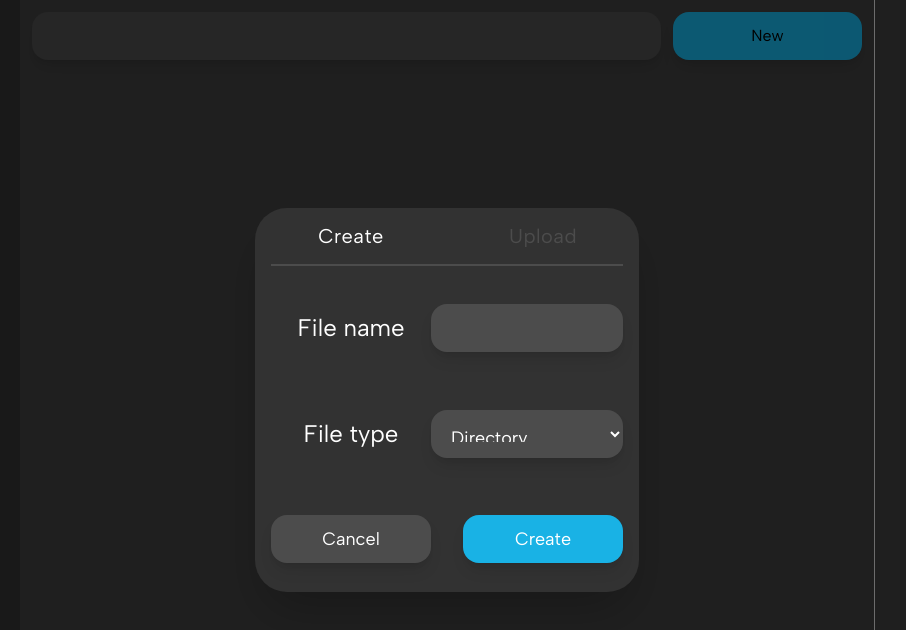
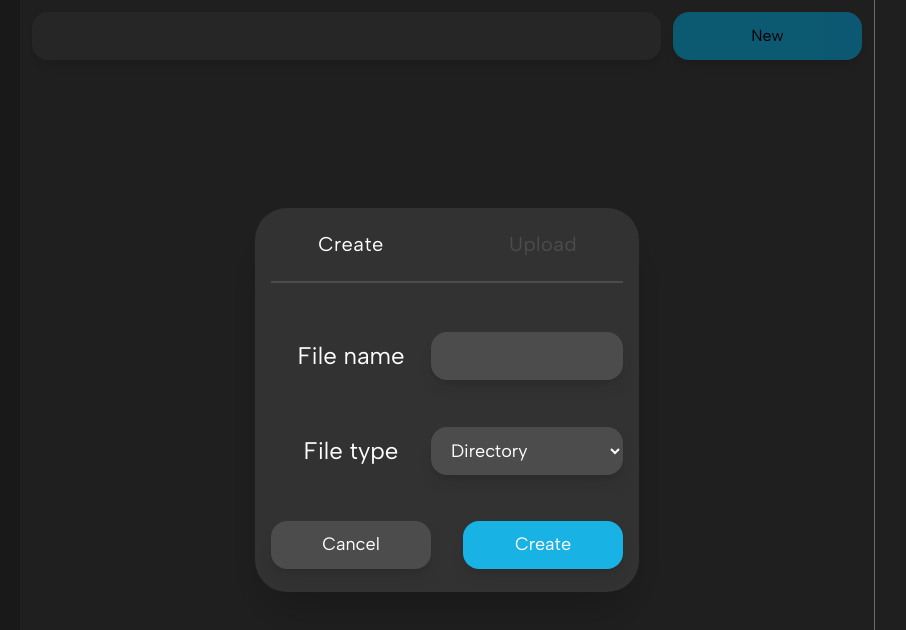
Before and after one commit to Jorge-Reynaga/Caelus, a React (Vite) app in the folder client/: page / in a window 1280 px wide. Shown: the top 630 px of the page, without its empty margins (193-1099 px from the left). Built offline with nearby package versions, Linux system fonts and the light colour scheme.

Commit message:
refactor: Group the create form into a component

```diff
--- /dev/null
+++ b/client/src/components/CreateForm.tsx
@@ -0,0 +1,80 @@
+function CreateForm() {
+  return (
+    <form className="flex flex-wrap w-full">
+      <div className={`
+        flex
+        w-full
+        m-4 mt-0
+        items-center
+      `}>
+        <label className={`
+          flex-1
+          w-1/2
+          text-[24px] text-[#FFFFFF] text-center
+        `}>
+          File name
+        </label>
+        <input className={`
+          flex-1
+          w-1/2 h-12
+          p-4 bg-[#4C4C4C]
+          text-[18px] text-[#FFFFFF]
+          rounded-2xl shadow-lg
+          focus:outline-0
+        `} type="text" />
+      </div>
+
+      <div className={`
+        flex
+        w-full
+        m-4
+        items-center
+      `}>
+        <label className={`
+          flex-1
+          w-1/2
+          text-[24px] text-[#FFFFFF] text-center
+        `}>
+          File type
+        </label>
+        <select className={`
+          flex-1
+          w-1/2 h-12
+          pl-4 pr-4 bg-[#4C4C4C]
+          text-[18px] text-[#FFFFFF]
+          rounded-2xl shadow-lg
+        `}>
+          <option value="Directory">Directory</option>
+        </select>
+      </div>
+
+      <div className={`
+        flex
+        w-full
+        items-center
+      `}>
+        <button type="button" className={`
+          w-1/2 h-12
+          m-4 bg-[#4C4C4C]
+          text-[18px] text-[#FFFFFF]
+          rounded-2xl shadow-lg
+          cursor-pointer
+        `}>
+          <span>Cancel</span>
+        </button>
+
+        <button type="submit" className={`
+          w-1/2 h-12
+          m-4 bg-[#19B2E5]
+          text-[18px] text-[#FFFFFF]
+          rounded-2xl shadow-lg
+          cursor-pointer
+        `}>
+          <span>Create</span>
+        </button>
+      </div>
+    </form>
+  )
+}
+
+export default CreateForm
--- a/client/src/components/Modal.tsx
+++ b/client/src/components/Modal.tsx
@@ -1,42 +1,48 @@
+import CreateForm from "./CreateForm"
+
 function Modal() {
   return (
-    <div className="flex fixed bg-[#000000]/50
-    h-dvh w-full transition-opacity items-center justify-center">
+    <div className={`
+      flex
+      fixed h-dvh w-full
+      bg-[#000000]/50
+      items-center justify-center
+      transition-opacity
+    `}>
+      <div className={`
+        flex flex-wrap
+        w-96 h-96
+        bg-[#323232]
+        rounded-4xl shadow-2xl
+      `}>
+        <div className="flex w-full">
+          <button type="button" className="w-1/2">
+            <span className={`
+              text-[20px] text-[#FFFFFF] tracking-wide
+              cursor-pointer
+            `}>
+              Create
+            </span>
+          </button>
 
-      <form onSubmit={undefined} className="w-96 h-96 bg-[#323232] rounded-4xl flex flex-wrap shadow-2xl">
-        <div className="w-full flex">
-          <button type="button" className="w-1/2 cursor-pointer text-[#FFFFFF] text-[20px] tracking-wide">
-            <span>Create</span>
-          </button>
-          <button type="button" className="w-1/2 cursor-pointer hover:text-[#D9D9D9] text-[#4C4C4C] text-[20px] tracking-wide">
-            <span>Upload</span>
+          <button type="button" className="w-1/2">
+            <span className={`
+              text-[20px] text-[#4C4C4C] tracking-wide hover:text-[#D9D9D9]
+              cursor-pointer
+            `}>
+              Upload
+            </span>
           </button>
         </div>
 
-        <div className="w-full border-t-2 ml-4 mr-4 h-0 border-[#4C4C4C]"></div>
+        <div className={`
+          w-full h-0
+          ml-4 mr-4
+          border-t-2 border-[#4C4C4C]
+        `} />
 
-        <div className="w-full flex m-4 mt-0 items-center">
-          <label className="flex-1 w-1/2 text-[#FFFFFF] text-center text-[24px]">File name</label>
-          <input className="flex-1 w-1/2 h-12 bg-[#4C4C4C] text-[18px] p-4 rounded-2xl shadow-lg text-[#FFFFFF] focus:outline-0" type="text"></input>
-        </div>
-
-        <div className="w-full flex m-4 items-center">
-          <label className="flex-1 w-1/2 text-[#FFFFFF] text-center text-[24px]">File type</label>
-          <select className="flex-1 w-1/2 h-12 bg-[#4C4C4C] text-[18px] p-4 rounded-2xl shadow-lg text-[#FFFFFF]">
-            <option value="Directory">Directory</option>
-          </select>
-        </div>
-
-        <div className="w-full flex items-center">
-          <button type="button" className={`bg-[#4C4C4C] text-[#FFFFFF] text-[18px] w-1/2 h-12 rounded-2xl shadow-lg cursor-pointer m-4`}>
-            <span>Cancel</span>
-          </button>
-          <button type="submit" className={`bg-[#19B2E5] text-[#FFFFFF] text-[18px] w-1/2 h-12 rounded-2xl shadow-lg cursor-pointer m-4`}>
-            <span>Create</span>
-          </button>
-        </div>
-      </form>
-
+        <CreateForm />
+      </div>
     </div>
   )
 }
```
